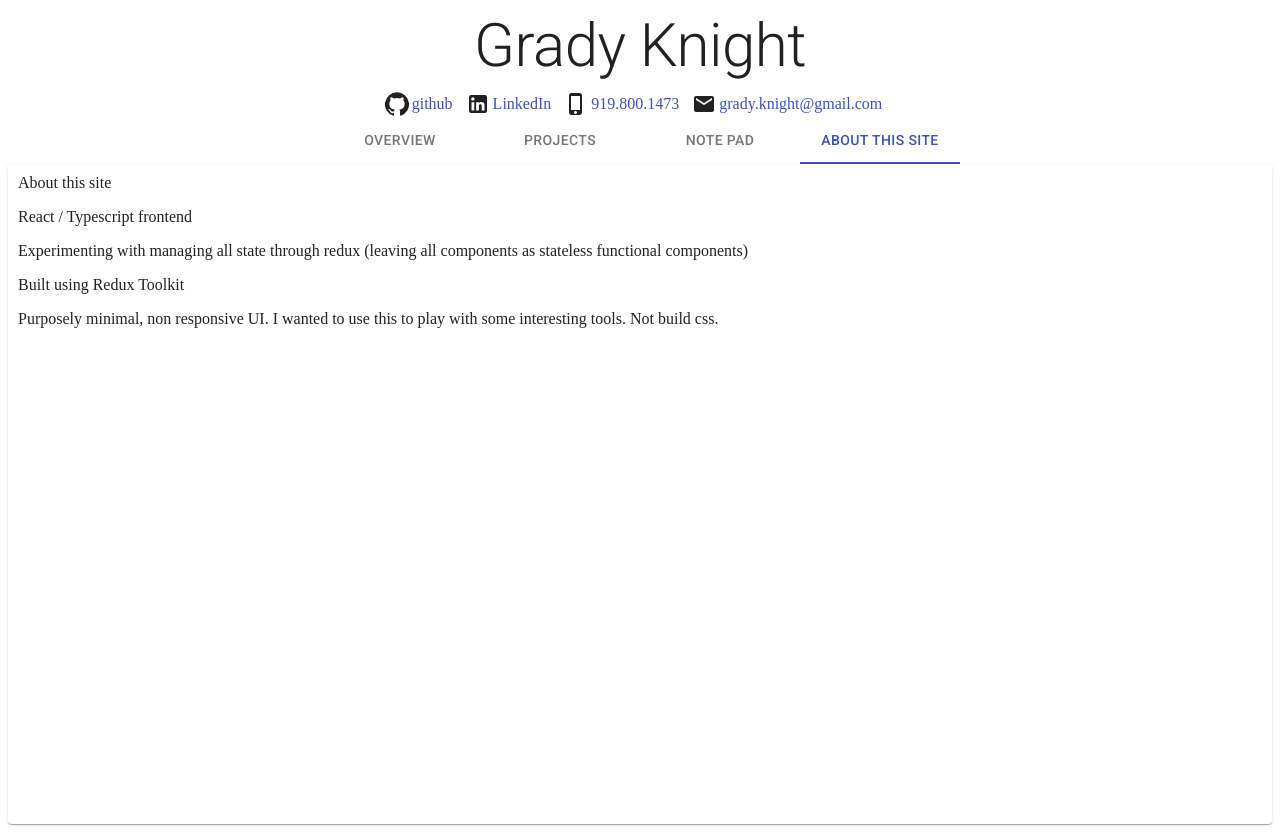
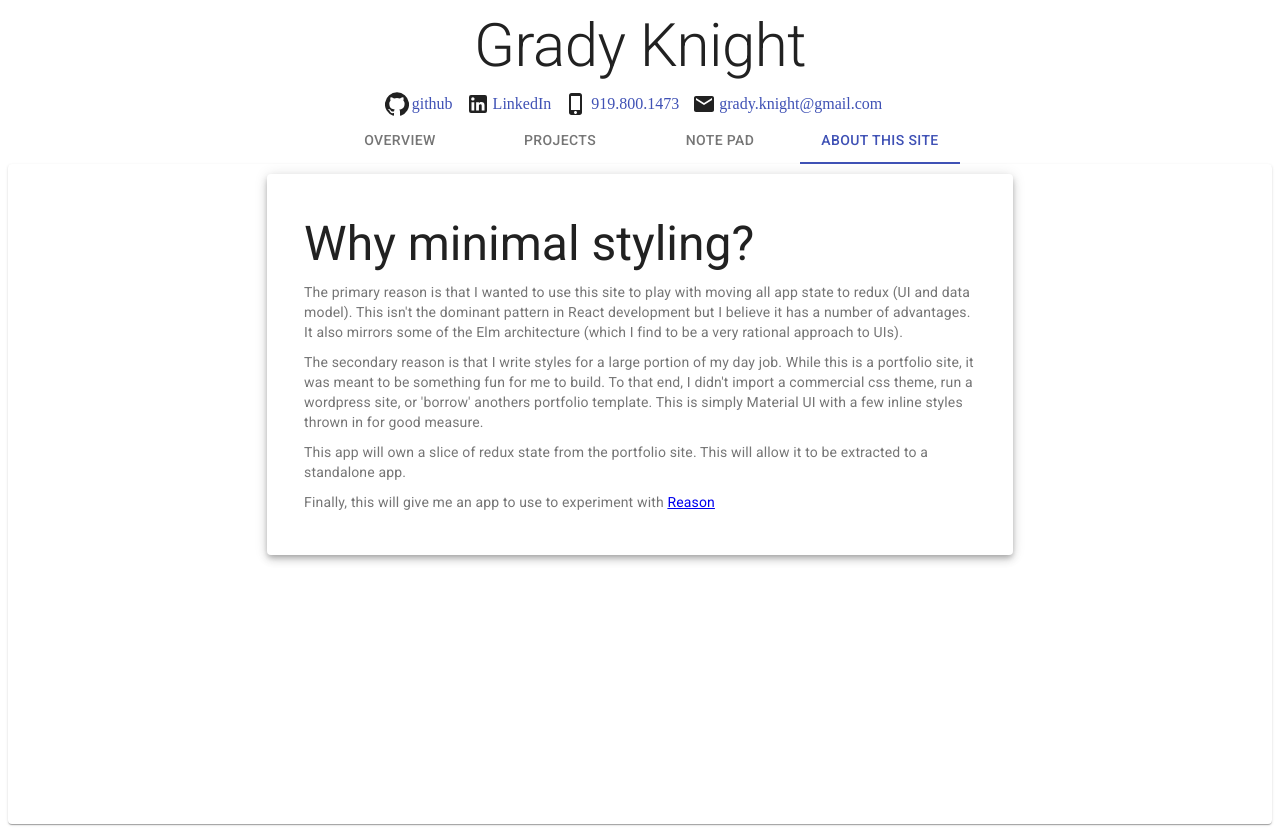
Before and after one commit to gradybknight/scratch-pad, a React (Create React App) app: page / in a window 1280 px wide. Both pictures are taken after a click on the tab "ABOUT THIS SITE". Built offline with nearby package versions, Linux system fonts and the light colour scheme.

Commit message:
cards for site and scratchpad

```diff
--- a/src/model/globalUserInterfaceSlice.ts
+++ b/src/model/globalUserInterfaceSlice.ts
@@ -15,8 +15,8 @@ type OverallDisplayState = {
 } & TabInformation;
 
 let initialState: OverallDisplayState = {
-	tabIndex: 1,
-	screenName: 'Projects',
+	tabIndex: 2,
+	screenName: 'ScratchPad',
 	isModalVisible: false,
 };
 
--- a/src/screens/AboutSite.tsx
+++ b/src/screens/AboutSite.tsx
@@ -1,20 +1,79 @@
 import React from 'react';
-import { Paper } from '@material-ui/core';
+import { Paper, Typography } from '@material-ui/core';
+import { makeStyles } from '@material-ui/core/styles';
+
+const useStyles = makeStyles({
+	paddingVertical: {
+		paddingTop: '5px',
+		paddingBottom: '5px',
+	},
+});
 
 export const AboutSite = () => {
+	const classes = useStyles();
 	return (
 		<Paper style={{ padding: '10px', minHeight: '80vh' }}>
-			About this site
-			<p>React / Typescript frontend</p>
-			<p>
-				Experimenting with managing all state through redux (leaving all
-				components as stateless functional components)
-			</p>
-			<p>Built using Redux Toolkit</p>
-			<p>
-				Purposely minimal, non responsive UI. I wanted to use this to play with
-				some interesting tools. Not build css.
-			</p>
+			<Paper
+				style={{
+					padding: '3%',
+					marginRight: '20%',
+					marginLeft: '20%',
+					minHeight: '100%',
+				}}
+				elevation={5}
+			>
+				<Typography
+					className={classes.paddingVertical}
+					variant="h3"
+					color="textPrimary"
+					component="p"
+				>
+					Why minimal styling?
+				</Typography>
+				<Typography
+					className={classes.paddingVertical}
+					variant="body2"
+					color="textSecondary"
+					component="p"
+				>
+					The primary reason is that I wanted to use this site to play with
+					moving all app state to redux (UI and data model). This isn't the
+					dominant pattern in React development but I believe it has a number of
+					advantages. It also mirrors some of the Elm architecture (which I find
+					to be a very rational approach to UIs).
+				</Typography>
+				<Typography
+					className={classes.paddingVertical}
+					variant="body2"
+					color="textSecondary"
+					component="p"
+				>
+					The secondary reason is that I write styles for a large portion of my
+					day job. While this is a portfolio site, it was meant to be something
+					fun for me to build. To that end, I didn't import a commercial css
+					theme, run a wordpress site, or 'borrow' anothers portfolio template.
+					This is simply Material UI with a few inline styles thrown in for good
+					measure.
+				</Typography>
+				<Typography
+					className={classes.paddingVertical}
+					variant="body2"
+					color="textSecondary"
+					component="p"
+				>
+					This app will own a slice of redux state from the portfolio site. This
+					will allow it to be extracted to a standalone app.
+				</Typography>
+				<Typography
+					className={classes.paddingVertical}
+					variant="body2"
+					color="textSecondary"
+					component="p"
+				>
+					Finally, this will give me an app to use to experiment with{' '}
+					<a href="https://reasonml.github.io/">Reason</a>
+				</Typography>
+			</Paper>
 		</Paper>
 	);
 };
--- a/src/screens/ScratchPad.tsx
+++ b/src/screens/ScratchPad.tsx
@@ -1,10 +1,76 @@
 import React from 'react';
-import { Paper } from '@material-ui/core';
+import { Paper, Typography } from '@material-ui/core';
+import { makeStyles } from '@material-ui/core/styles';
+
+const useStyles = makeStyles({
+	paddingVertical: {
+		paddingTop: '5px',
+		paddingBottom: '5px',
+	},
+});
 
 export const ScratchPad = () => {
+	const classes = useStyles();
 	return (
 		<Paper style={{ padding: '10px', minHeight: '80vh' }}>
-			A place to store some notes and links with a bit of organization
+			<Paper
+				style={{
+					padding: '3%',
+					marginRight: '20%',
+					marginLeft: '20%',
+					minHeight: '100%',
+				}}
+				elevation={5}
+			>
+				<Typography
+					className={classes.paddingVertical}
+					variant="h3"
+					color="textPrimary"
+					component="p"
+				>
+					Scratch Pad
+				</Typography>
+				<Typography
+					className={classes.paddingVertical}
+					variant="body2"
+					color="textSecondary"
+					component="p"
+				>
+					This will eventually hold a simplified note taking app
+				</Typography>
+				<Typography
+					className={classes.paddingVertical}
+					variant="body2"
+					color="textSecondary"
+					component="p"
+				>
+					Key features will be to:
+					<ul style={{ margin: '0px' }}>
+						<li>
+							Act as a simple frontend to take notes and persist to a backend
+						</li>
+						<li>Allow for drag and drop reordering of notes</li>
+					</ul>
+				</Typography>
+				<Typography
+					className={classes.paddingVertical}
+					variant="body2"
+					color="textSecondary"
+					component="p"
+				>
+					This app will own a slice of redux state from the portfolio site. This
+					will allow it to be extracted to a standalone app.
+				</Typography>
+				<Typography
+					className={classes.paddingVertical}
+					variant="body2"
+					color="textSecondary"
+					component="p"
+				>
+					Finally, this will give me an app to use to experiment with{' '}
+					<a href="https://reasonml.github.io/">Reason</a>
+				</Typography>
+			</Paper>
 		</Paper>
 	);
 };
```
